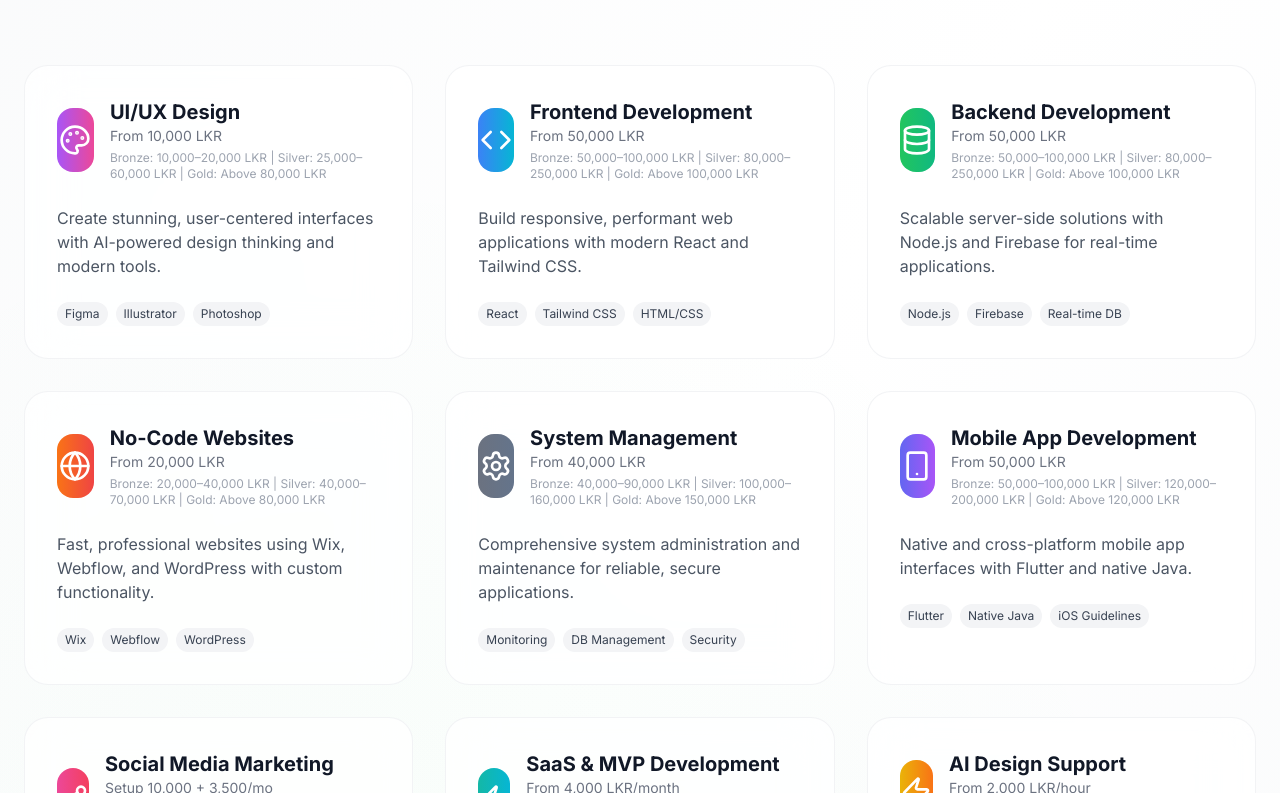
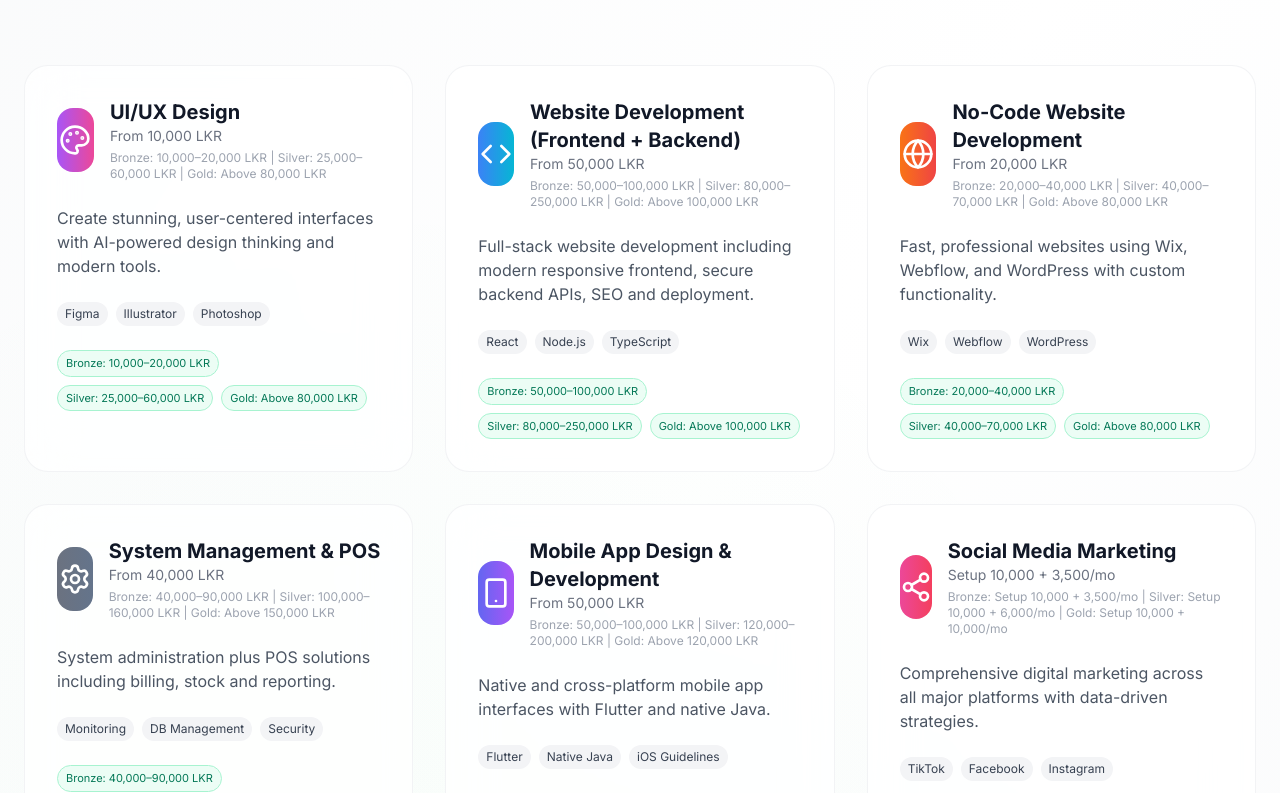
Before and after one commit to codeknox-lk/codeknox-website, a React (Vite) app: page /services in a window 1280 px wide. Shown: the part 1127-1920 px from the top of the page. Built offline with nearby package versions, Linux system fonts and the light colour scheme.

Commit message:
Limit services to provided list, rename titles; Services page: visually show Bronze/Silver/Gold tiers parsed from priceRange

```diff
--- a/src/data/services.ts
+++ b/src/data/services.ts
@@ -44,46 +44,27 @@ export const services: Service[] = [
     color: 'from-purple-500 to-pink-500'
   },
   {
-    id: 'frontend-development',
-    title: 'Frontend Development',
-    description: 'Build responsive, performant web applications with modern React and Tailwind CSS.',
+    id: 'website-development',
+    title: 'Website Development (Frontend + Backend)',
+    description: 'Full-stack website development including modern responsive frontend, secure backend APIs, SEO and deployment.',
     icon: Code,
     deliverables: [
-      'Responsive Web Applications',
-      'Component Libraries',
+      'Responsive Frontend',
+      'Secure Backend APIs',
+      'Authentication & CMS',
+      'SEO Optimization',
       'Performance Optimization',
-      'Cross-browser Compatibility',
-      'SEO Optimization',
-      'Progressive Web Apps'
+      'Deployment & Monitoring'
     ],
     timeline: '3-8 weeks',
     startingPrice: 'From 50,000 LKR',
     priceRange: 'Bronze: 50,000–100,000 LKR | Silver: 80,000–250,000 LKR | Gold: Above 100,000 LKR',
-    features: ['React', 'Tailwind CSS', 'HTML/CSS', 'TypeScript'],
+    features: ['React', 'Node.js', 'TypeScript', 'Tailwind CSS'],
     color: 'from-blue-500 to-cyan-500'
   },
   {
-    id: 'backend-development',
-    title: 'Backend Development',
-    description: 'Scalable server-side solutions with Node.js and Firebase for real-time applications.',
-    icon: Database,
-    deliverables: [
-      'API Development',
-      'Database Design',
-      'Authentication & Security',
-      'Real-time Features',
-      'Website Deployment',
-      'Performance Monitoring'
-    ],
-    timeline: '4-10 weeks',
-    startingPrice: 'From 50,000 LKR',
-    priceRange: 'Bronze: 50,000–100,000 LKR | Silver: 80,000–250,000 LKR | Gold: Above 100,000 LKR',
-    features: ['Node.js', 'Firebase', 'Real-time DB', 'API Integration'],
-    color: 'from-green-500 to-emerald-500'
-  },
-  {
     id: 'no-code-websites',
-    title: 'No-Code Websites',
+    title: 'No-Code Website Development',
     description: 'Fast, professional websites using Wix, Webflow, and WordPress with custom functionality.',
     icon: Globe,
     deliverables: [
@@ -102,8 +83,8 @@ export const services: Service[] = [
   },
   {
     id: 'system-management',
-    title: 'System Management',
-    description: 'Comprehensive system administration and maintenance for reliable, secure applications.',
+    title: 'System Management & POS',
+    description: 'System administration plus POS solutions including billing, stock and reporting.',
     icon: Settings,
     deliverables: [
       'Server Monitoring',
@@ -111,7 +92,7 @@ export const services: Service[] = [
       'Security Audits',
       'Backup & Recovery',
       'Performance Optimization',
-      'Website Maintenance'
+      'POS Reporting'
     ],
     timeline: 'Ongoing',
     startingPrice: 'From 40,000 LKR',
@@ -121,7 +102,7 @@ export const services: Service[] = [
   },
   {
     id: 'mobile-app-design',
-    title: 'Mobile App Development',
+    title: 'Mobile App Design & Development',
     description: 'Native and cross-platform mobile app interfaces with Flutter and native Java.',
     icon: Smartphone,
     deliverables: [
@@ -178,7 +159,7 @@ export const services: Service[] = [
   },
   {
     id: 'ai-design-support',
-    title: 'AI Design Support',
+    title: 'AI-Powered Design Support',
     description: 'AI-powered design assistance and creative solutions for modern applications.',
     icon: Zap,
     deliverables: [
@@ -224,19 +205,19 @@ export const pricingTable = [
     notes: 'Includes research, design, and iterations'
   },
   {
-    service: 'Frontend & Backend',
+    service: 'Website Development (Frontend + Backend)',
     strategy: 'Per project',
     priceRange: 'Bronze: 50,000–100,000 LKR | Silver: 80,000–250,000 LKR | Gold: Above 100,000 LKR',
     notes: 'Full-stack development with deployment'
   },
   {
-    service: 'No-Code Sites',
+    service: 'No-Code Website Development',
     strategy: 'Setup + Monthly',
     priceRange: 'Bronze: 20,000–40,000 LKR | Silver: 40,000–70,000 LKR | Gold: Above 80,000 LKR',
     notes: 'Includes hosting and maintenance'
   },
   {
-    service: 'Mobile Apps',
+    service: 'Mobile App Design & Development',
     strategy: 'Per app',
     priceRange: 'Bronze: 50,000–100,000 LKR | Silver: 120,000–200,000 LKR | Gold: Above 120,000 LKR',
     notes: 'Cross-platform or native development'
@@ -254,15 +235,21 @@ export const pricingTable = [
     notes: 'Includes hosting and updates'
   },
   {
-    service: 'AI Design Support',
+    service: 'AI-Powered Design Support',
     strategy: 'Per hour',
     priceRange: 'Bronze: 2,000–3,000 LKR/hour | Silver: 4,000–5,000 LKR/hour | Gold: Above 5,000 LKR/hour',
     notes: 'Creative and technical assistance'
   },
   {
-    service: 'Maintenance',
+    service: 'Maintenance & Support',
     strategy: 'Monthly',
     priceRange: 'Bronze: 8,000–12,000 LKR/month | Silver: 15,000–20,000 LKR/month | Gold: Above 20,000 LKR/month',
     notes: 'Ongoing support and updates'
+  },
+  {
+    service: 'System Management & POS',
+    strategy: 'Per project',
+    priceRange: 'Bronze: 40,000–90,000 LKR | Silver: 100,000–160,000 LKR | Gold: Above 150,000 LKR',
+    notes: 'POS setup, inventory, reporting'
   }
 ];
--- a/src/pages/Services.tsx
+++ b/src/pages/Services.tsx
@@ -185,6 +185,15 @@ const Services: React.FC = () => {
                         </span>
                       ))}
                     </div>
+
+                    {/* Tier Pills (parsed from priceRange) */}
+                    <div className="mt-3 flex flex-wrap gap-2">
+                      {service.priceRange.split('|').map((chunk, i) => (
+                        <span key={i} className="px-2 py-1 bg-emerald-50 text-emerald-700 text-[11px] rounded-full border border-emerald-200">
+                          {chunk.trim()}
+                        </span>
+                      ))}
+                    </div>
                   </div>
                 </div>
               </motion.div>
@@ -291,9 +300,12 @@ const Services: React.FC = () => {
                       </div>
                       <div className="flex items-center space-x-3 bg-white/5 rounded-2xl p-4 border border-white/10">
                         <div>
-                          <p className="text-xs text-gray-500 uppercase tracking-wider font-semibold">Starting Price</p>
-                          <p className="text-emerald-400 font-bold text-lg">{service.startingPrice}</p>
-                          <p className="text-gray-300 text-xs mt-1">{service.priceRange}</p>
+                          <p className="text-xs text-gray-500 uppercase tracking-wider font-semibold">Packages</p>
+                          <div className="flex flex-col gap-1">
+                            {service.priceRange.split('|').map((tier, idx) => (
+                              <span key={idx} className="text-gray-300 text-xs">{tier.trim()}</span>
+                            ))}
+                          </div>
                         </div>
                       </div>
                     </div>
```
